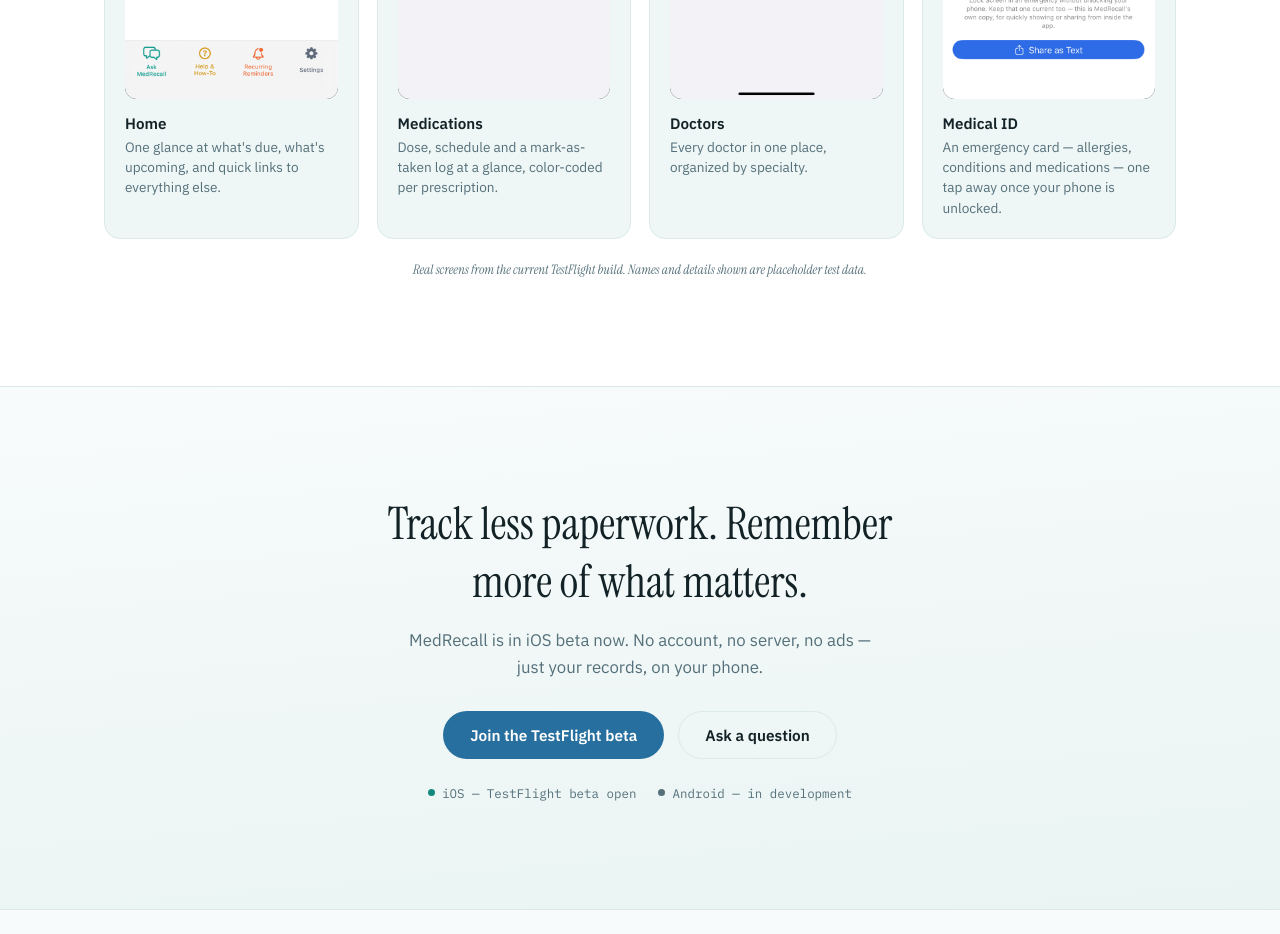
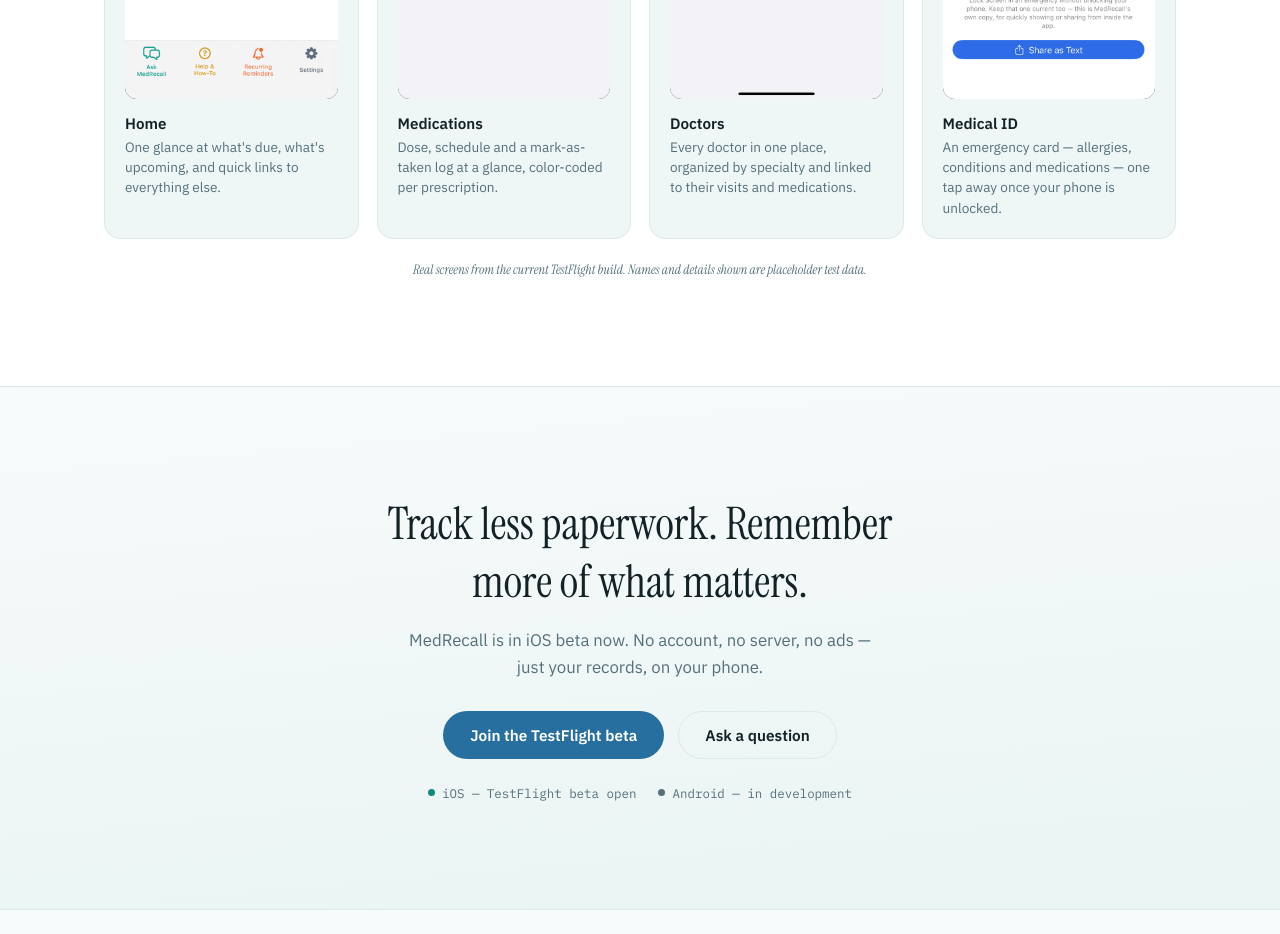
Before and after one commit to jastoto/medrecallplus-site, a plain HTML site: page index.html in a window 1280 px wide. Shown: the part 4000-4934 px from the top of the page. Drawn offline with Linux system fonts and the light colour scheme.

Commit message:
Update Doctors caption

```diff
--- a/index.html
+++ b/index.html
@@ -580,7 +580,7 @@
       <div class="screen-card">
         <div class="screen-frame"><img class="screen-shot" src="shots/doctors.png" alt="MedRecall Doctors screen listing doctors by specialty"></div>
         <div class="screen-label">Doctors</div>
-        <div class="screen-desc">Every doctor in one place, organized by specialty.</div>
+        <div class="screen-desc">Every doctor in one place, organized by specialty and linked to their visits and medications.</div>
       </div>
       <div class="screen-card">
         <div class="screen-frame"><img class="screen-shot" src="shots/medicalid.png" alt="MedRecall Medical ID screen"></div>
```
